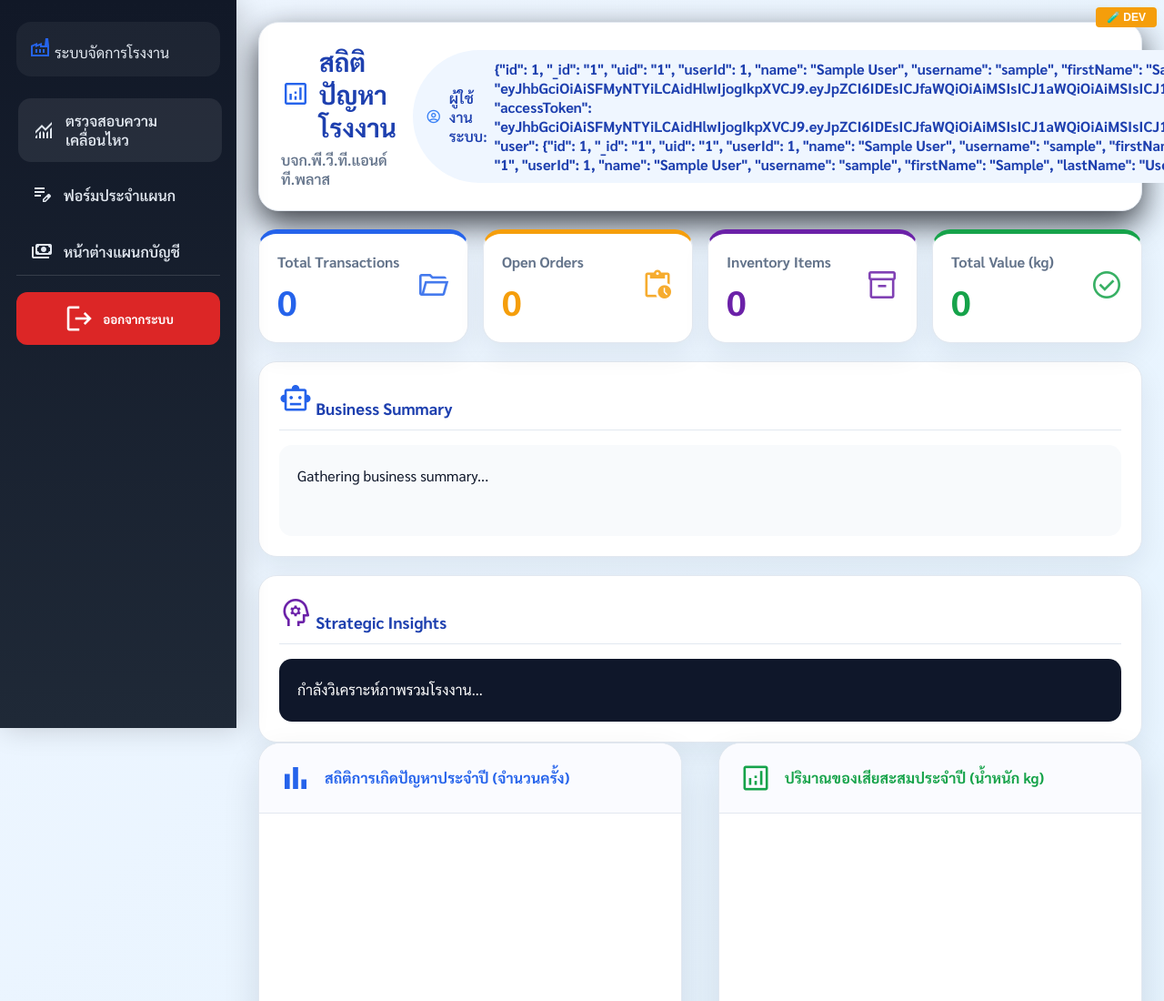
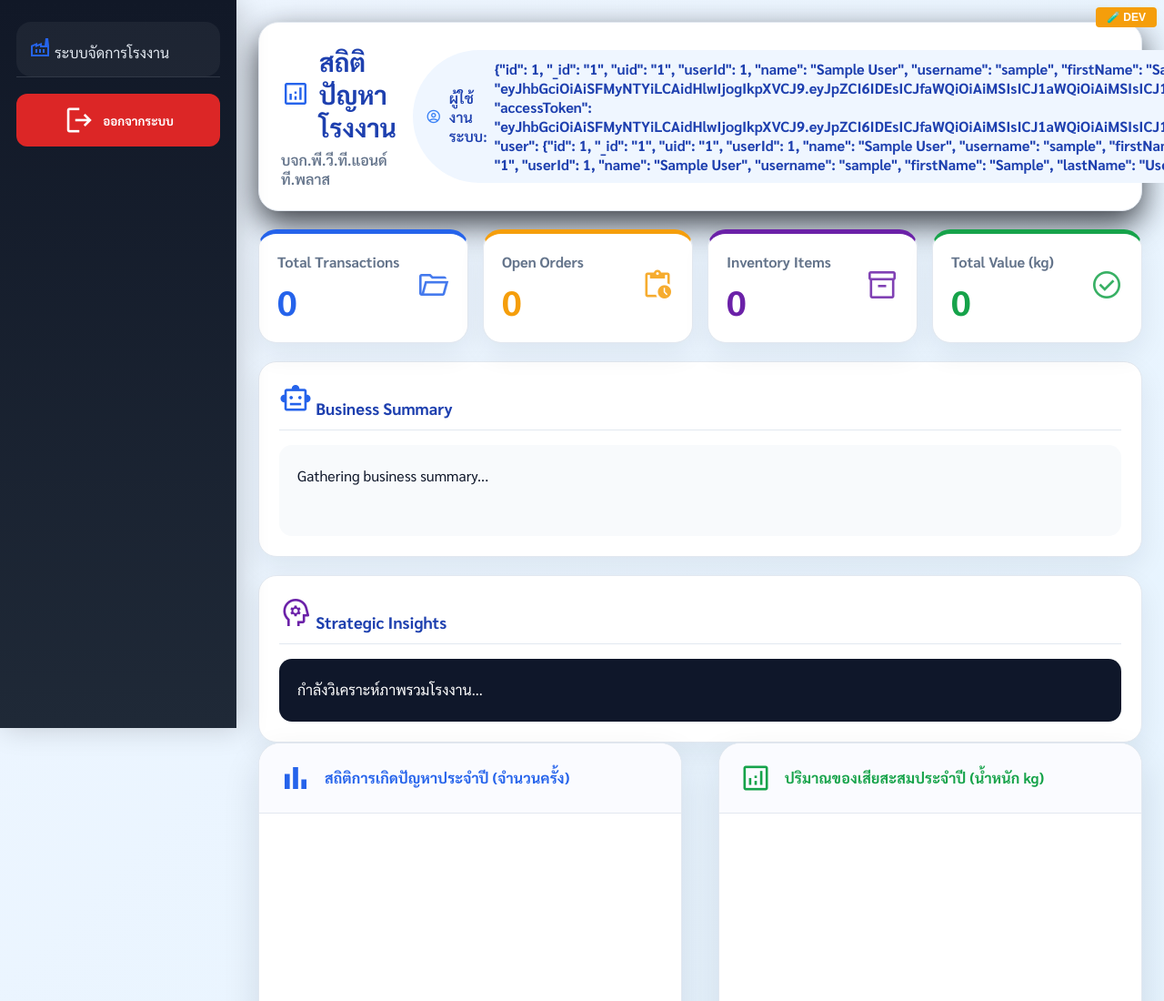
Before and after one commit to MKR-VSC/EA-Factory, a plain HTML site: page index.html in a window 1280 px wide. Shown: the top 1100 px of the page at 91% size. Drawn offline with nearby package versions, Linux system fonts and the light colour scheme; no server answers; sample sign-in values are in the browser's storage.

Commit message:
แก้โหลด ผิดหน้า 2

```diff
--- a/index.html
+++ b/index.html
@@ -51,7 +51,7 @@
             <span>ระบบจัดการโรงงาน</span>
           </div>
 
-          <nav class="sidebar-nav">
+          <!-- <nav class="sidebar-nav">
             <a href="/index.html" class="nav-item active">
               <span class="material-symbols-outlined">monitoring</span>
               <span>ตรวจสอบความเคลื่อนไหว</span>
@@ -66,7 +66,7 @@
               <span class="material-symbols-outlined">payments</span>
               <span>หน้าต่างแผนกบัญชี</span>
             </a>
-          </nav>
+          </nav> -->
         </div>
 
         <div class="sidebar-footer">
```
Also changed, not shown: manifest.json.
